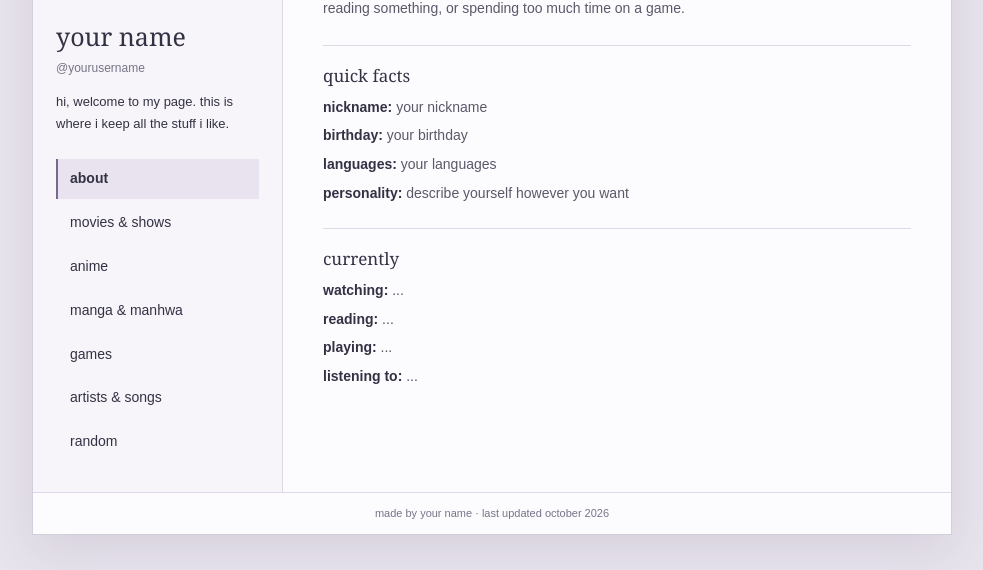
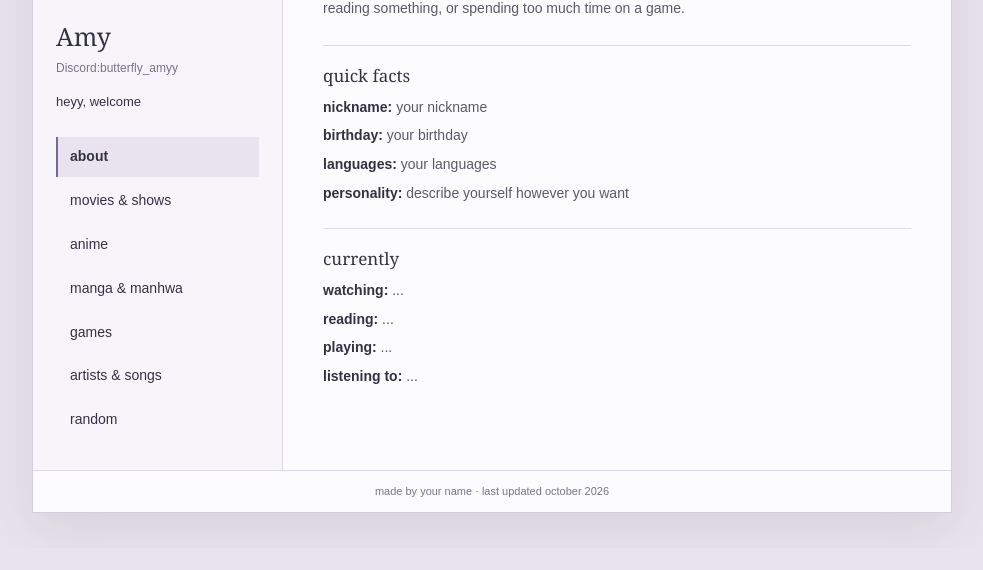
Before and after one commit to ButterflyAmy/me, a plain HTML site: page index.html in a window 1280 px wide. Shown: the part 263-833 px from the top of the page, without its empty margins (148-1131 px from the left). After the commit the page ends 811 px from the top, so only its background shows below. Drawn offline with Linux system fonts and the light colour scheme.

Commit message:
Update index.html

```diff
--- a/index.html
+++ b/index.html
@@ -20,10 +20,10 @@
           <img id="profile-image" src="images/about.svg" alt="Profile picture">
         </div>
 
-        <h1>your name</h1>
-        <p class="username">@yourusername</p>
+        <h1>Amy</h1>
+        <p class="username">Discord:butterfly_amyy</p>
         <p class="bio">
-          hi, welcome to my page. this is where i keep all the stuff i like.
+          heyy, welcome
         </p>
 
         <nav aria-label="Profile pages">
```
